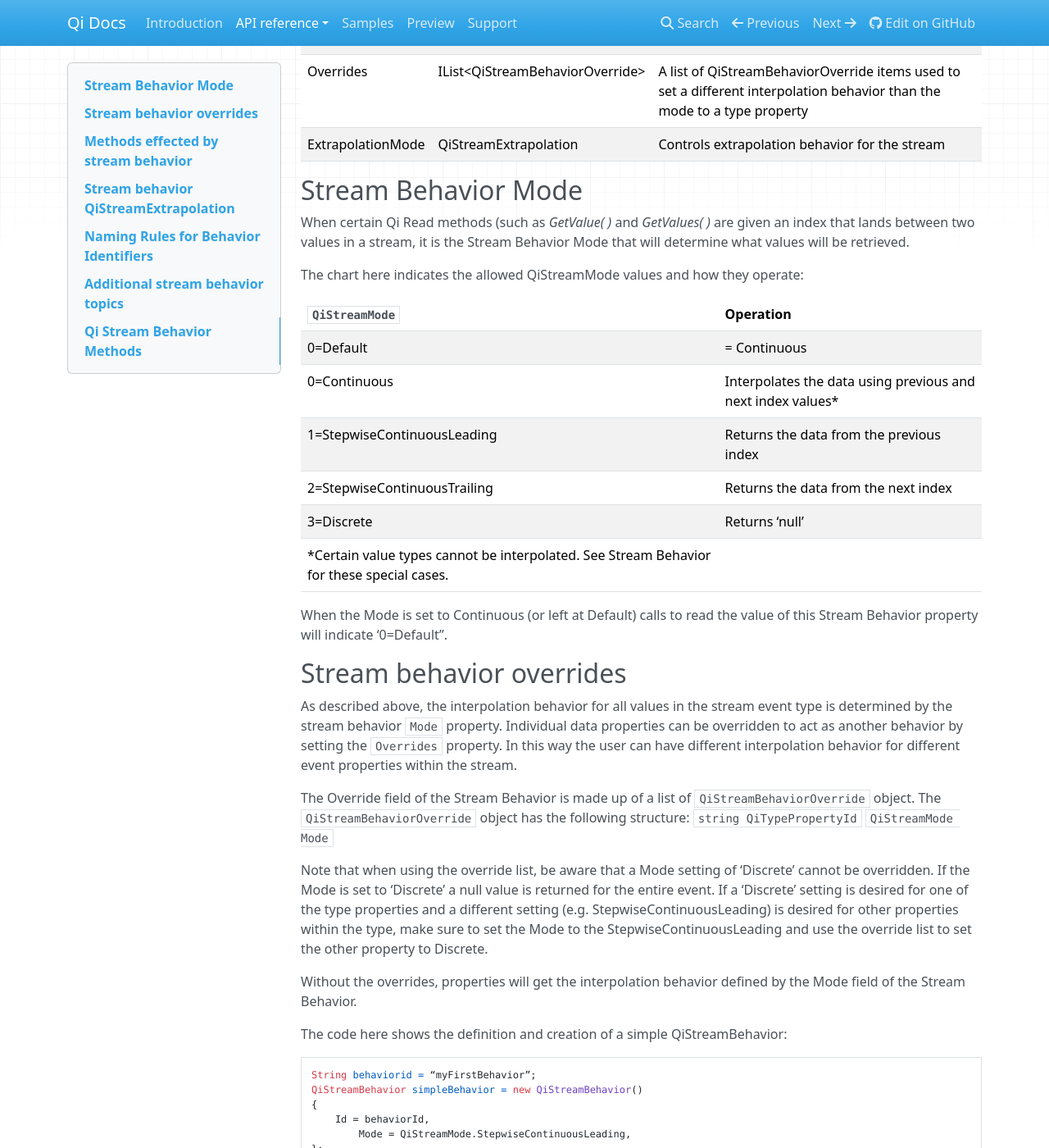
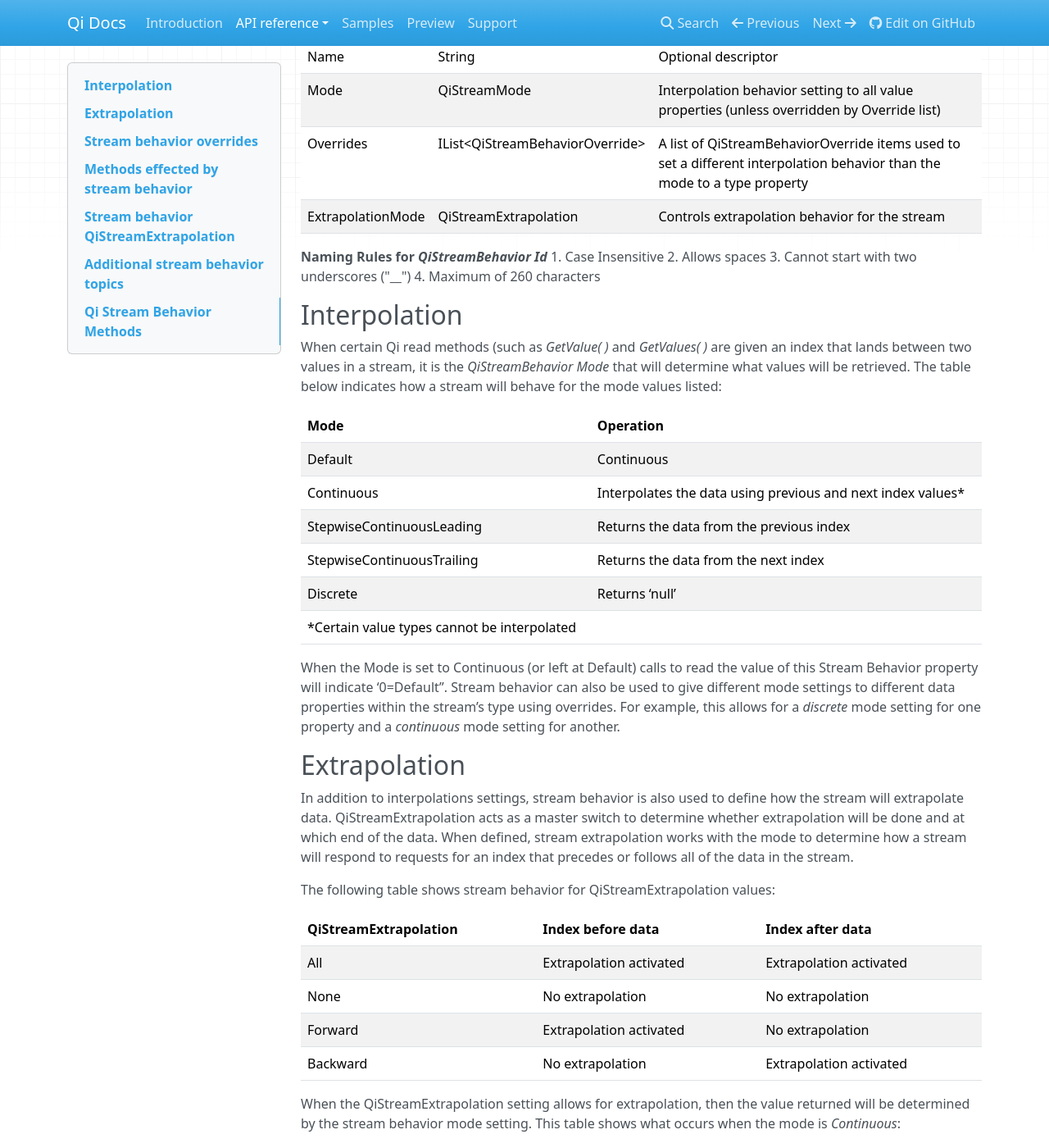
Before and after one commit to ssuryanarayanan/Qi-Docs, an MkDocs documentation site: the page built from docs/QiStreamBehaviors.md, in a window 1280 px wide and 1400 px high, scrolled down 309 px. Shown: the whole window at 82% size. Built offline with MkDocs 1.6.1, drawn with Linux system fonts in a browser that asks for light colours; nearby versions of some CDN libraries; old or Windows-style settings are respelled for this version of MkDocs; some of the changed text lies outside the part shown.

Commit message:
Update QiStreamBehaviors.md

````diff
--- a/docs/QiStreamBehaviors.md
+++ b/docs/QiStreamBehaviors.md
@@ -1,4 +1,6 @@
-QiStreamBehaviors dictate how data read operations will be performed. For example, QiStreamBehavior defines whether or not interpolation and\or extrapolation will be applied when the index of a read operation falls between, before or after stream data. QiStreamBehavior is an object that the user defines and includes in the definition of a stream (similar to how a QiType is defined for a QiStream).
+QiStreamBehavior dictates how data read operations will be performed by defining whether or not interpolation and\or extrapolation will be applied when the index of a read operation falls between, before or after stream data. QiStreamBehavior is an object that the user defines and includes in the definition of a stream (similar to how a QiType is defined for a QiStream). Note that if you do not assign a specific Stream Behavior object to a stream, it will assume the default behavior which is *Mode* = *Continuous* (with no overrides) and a *QiStreamExtrapolation* = *All*.
+
+The following table defines QiStreamBehavior objects:
 
 |Object|Type|Details|
 |---|---|---|
@@ -8,21 +10,50 @@ QiStreamBehaviors dictate how data read operations will be performed. For exampl
 |Overrides|IList&lt;QiStreamBehaviorOverride&gt;|A list of QiStreamBehaviorOverride items used to set a different interpolation behavior than the mode to a type property|
 |ExtrapolationMode|QiStreamExtrapolation|Controls extrapolation behavior for the stream|
 
-## Stream Behavior Mode
-When certain Qi Read methods (such as *GetValue( )* and *GetValues( )* are given an index that lands between two values in a stream, it is the Stream Behavior Mode that will determine what values will be retrieved.
+__Naming Rules for *QiStreamBehavior Id*__
+1.	Case Insensitive
+2.	Allows spaces
+3.	Cannot start with two underscores ("__")
+4.	Maximum of 260 characters
 
-The chart here indicates the allowed QiStreamMode values and how they operate:
+##Interpolation
 
-|`QiStreamMode`|Operation|
+When certain Qi read methods (such as *GetValue( )* and *GetValues( )* are given an index that lands between two values in a stream, it is the *QiStreamBehavior Mode* that will determine what values will be retrieved. The table below indicates how a stream will behave for the mode values listed:
+
+|Mode|Operation|
 |---|---|
-|0=Default|= Continuous|
-|0=Continuous|Interpolates the data using previous and next index values\*|
-|1=StepwiseContinuousLeading|Returns the data from the previous index|
-|2=StepwiseContinuousTrailing|Returns the data from the next index|
-|3=Discrete|Returns ‘null’|
-         *Certain value types cannot be interpolated. See Stream Behavior for these special cases.
+|Default|Continuous|
+|Continuous|Interpolates the data using previous and next index values\*|
+|StepwiseContinuousLeading|Returns the data from the previous index|
+|StepwiseContinuousTrailing|Returns the data from the next index|
+|Discrete|Returns ‘null’|
+ 			*Certain value types cannot be interpolated
 
-When the Mode is set to Continuous (or left at Default) calls to read the value of this Stream Behavior property will indicate ‘0=Default”.
+When the Mode is set to Continuous (or left at Default) calls to read the value of this Stream Behavior property will indicate ‘0=Default”. Stream behavior can also be used to give different mode settings to different data properties within the stream’s type using overrides. For example, this allows for a *discrete* mode setting for one property and a *continuous* mode setting for another.
+
+##Extrapolation
+
+In addition to interpolations settings, stream behavior is also used to define how the stream will extrapolate data. QiStreamExtrapolation acts as a master switch to determine whether extrapolation will be done and at which end of the data. When defined, stream extrapolation works with the mode to determine how a stream will respond to requests for an index that precedes or follows all of the data in the stream.
+
+The following table shows stream behavior for QiStreamExtrapolation values:
+
+|QiStreamExtrapolation|Index before data|Index after data|
+|---|---|---|
+|All|Extrapolation activated|Extrapolation activated|
+|None|No extrapolation|No extrapolation|
+|Forward|Extrapolation activated|No extrapolation|
+|Backward|No extrapolation|Extrapolation activated|
+
+When the QiStreamExtrapolation setting allows for extrapolation, then the value returned will be determined by the stream behavior mode setting. This table shows what occurs when the mode is *Continuous*:
+
+|QiStreamExtrapolation|Index before data|Index after data|
+|---|---|---|
+|All|Returns first data value|Returns last data value|
+|None|No extrapolation|No extrapolation|
+|Forward|Returns first data value|No extrapolation|
+|Backward|No extrapolation|Returns last data value|
+
+For best results, see the documentation on the read method you are using regarding the effect of the stream behavior.
 
 ##Stream behavior overrides
 As described above, the interpolation behavior for all values in the stream event type is determined by the stream behavior `Mode` property. Individual data properties can be overridden to act as another behavior by setting the `Overrides` property. In this way the user can have different interpolation behavior for different event properties within the stream.
@@ -61,41 +92,7 @@ QiStream stream1 = new QiStream()
 _service.GetOrCreateStream(stream1);
 ```
 
-The value of the stream behavior *Mode* determines how the stream will interpolate data (respond to requests for data in-between existing indexes.) The table below indicates how a stream will behave for the mode values listed:
 
-|Mode|Operation|
-|---|---|
-|Default|Continuous|
-|Continuous|Interpolates the data using previous and next index values\*|
-|StepwiseContinuousLeading|Returns the data from the previous index|
-|StepwiseContinuousTrailing|Returns the data from the next index|
-|Discrete|Returns ‘null’|
- 			*Certain value types cannot be interpolated
-
-Stream behavior can also be used to give different mode settings to different data properties within the stream’s type using the overrides list. For example, this allows for a *discrete* mode setting for one property and a *continuous* mode setting for another.
-
-In addition to interpolations settings, stream behavior is also used to define how the stream will extrapolate data. QiStreamExtrapolation acts as a master switch to determine whether extrapolation will be done and at which end of the data. When defined, stream extrapolation works with the mode to determine how a stream will respond to requests for an index that precedes or follows all of the data in the stream.
-
-The following table shows stream behavior for QiStreamExtrapolation values:
-
-|QiStreamExtrapolation|Index before data|Index after data|
-|---|---|---|
-|All|Extrapolation activated|Extrapolation activated|
-|None|No extrapolation|No extrapolation|
-|Forward|Extrapolation activated|No extrapolation|
-|Backward|No extrapolation|Extrapolation activated|
-
-When the QiStreamExtrapolation setting allows for extrapolation, then the value returned will be determined by the stream behavior mode setting. This table shows what occurs when the mode is *Continuous*:
-
-|QiStreamExtrapolation|Index before data|Index after data|
-|All|Returns first data value|Returns last data value|
-|None|No extrapolation|No extrapolation|
-|Forward|Returns first data value|No extrapolation|
-|Backward|No extrapolation|Returns last data value|
-
-For best results, see the documentation on the read method you are using regarding the effect of the stream behavior.
-
-Note that if you do not assign a specific Stream Behavior object to a stream, it will assume the default behavior which is mode = *continuous* (with no overrides) and a *QiStreamExtrapolation* = *All*.
 
 ##Methods effected by stream behavior
 Stream behavior objects are always referenced by the *Id* property. A Stream can be changed to use a different stream behavior or the stream behavior itself can be changed.
@@ -161,11 +158,7 @@ __`QiStreamExtrapolation` values (with Mode=StepwiseContinuousTrailing)__
 |*Forward*|Returns first data value|Return null|
 |*Backward*|Return null|Returns last data value|
 
-## Naming Rules for Behavior Identifiers
-1.	Case Insensitive
-2.	Allows spaces
-3.	Cannot start with two underscores ("__")
-4.	Maximum of 260 characters
+
 
 ## Additional stream behavior topics
 
````
